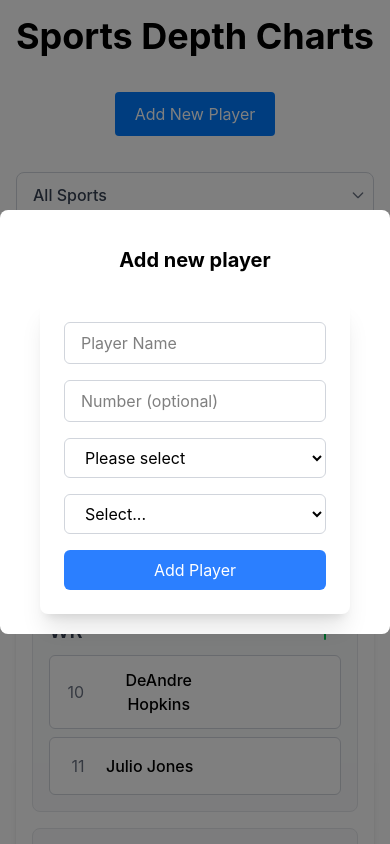
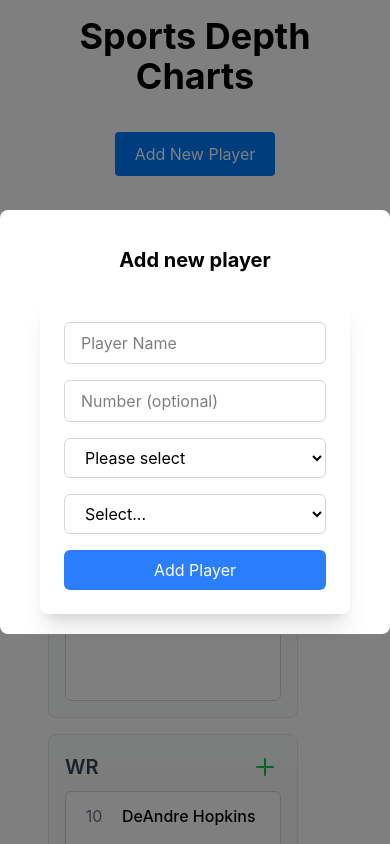
Before and after one commit to mwonng/sportsbet-interview, a React (Create React App) app: page / in a window 390 px wide. Both pictures are taken after a click on the button "Add New Player". Shown: the top 844 px of the page. Built offline with nearby package versions, Linux system fonts and the light colour scheme.

Commit message:
Fix button overflow

```diff
--- a/src/App.js
+++ b/src/App.js
@@ -112,7 +112,7 @@ function App() {
   }
 
   return (
-    <div className="App">
+    <div className="App container mx-auto px-4">
       <h1 className="text-4xl font-bold text-center text-black-600 my-4">
         Sports Depth Charts
       </h1>      <button
--- a/src/components/DepthChart.js
+++ b/src/components/DepthChart.js
@@ -50,16 +50,16 @@ function DepthChart({ depthCharts, onRemovePlayer, sportsConfig, onAddPlayer, on
           if (!availablePositions) return null;
 
           return (
-            <div key={sport} className="bg-white rounded-lg shadow-md p-4">
+            <div key={sport} className="bg-white rounded-lg p-4">
               <h2 className="text-2xl font-bold text-gray-800 mb-4">{sport}</h2>
-              <div className="grid grid-cols-1 md:grid-cols-3 lg:grid-cols-5 gap-4">
+              <div className="flex flex-wrap gap-x-4 gap-y-4">
                 {availablePositions.map(position => {
                   if (selectedPosition !== 'ALL' && position !== selectedPosition) return null;
 
                   const players = localCharts[sport]?.[position] || [];
 
                   return (
-                    <div key={position} className="border border-gray-200 rounded-lg p-4 bg-gray-50">
+                    <div key={position} className="border border-gray-200 rounded-lg p-4 bg-gray-50 min-w-[250px]">
                       <div className="flex justify-between items-center mb-2">
                         <h3 className="text-xl font-semibold text-gray-700">{position}</h3>
                         <button
--- a/src/components/PlayerItem.js
+++ b/src/components/PlayerItem.js
@@ -13,12 +13,12 @@ function PlayerItem({
   isLast
 }) {
   return (
-    <li key={player.id} className="flex items-center justify-between bg-white p-3 rounded-md group border border-gray-300">
-      <div className="flex items-center gap-3">
+    <li key={player.id} className="flex flex-col lg:flex-row items-start lg:items-center justify-between bg-white p-3 rounded-md group border border-gray-300 gap-4">
+      <div className="flex items-center gap-3 mb-2 md:mb-0">
         <span className="w-8 text-center text-gray-500">{player.number}</span>
         <span className="font-medium">{player.name}</span>
       </div>
-      <div className="flex items-center gap-2 invisible group-hover:visible">
+      <div className="flex items-center gap-2 invisible group-hover:visible pb-2 lg:pb-0">
         {position && !isFirst && onMoveUp && (
           <button
             onClick={onMoveUp}
```
